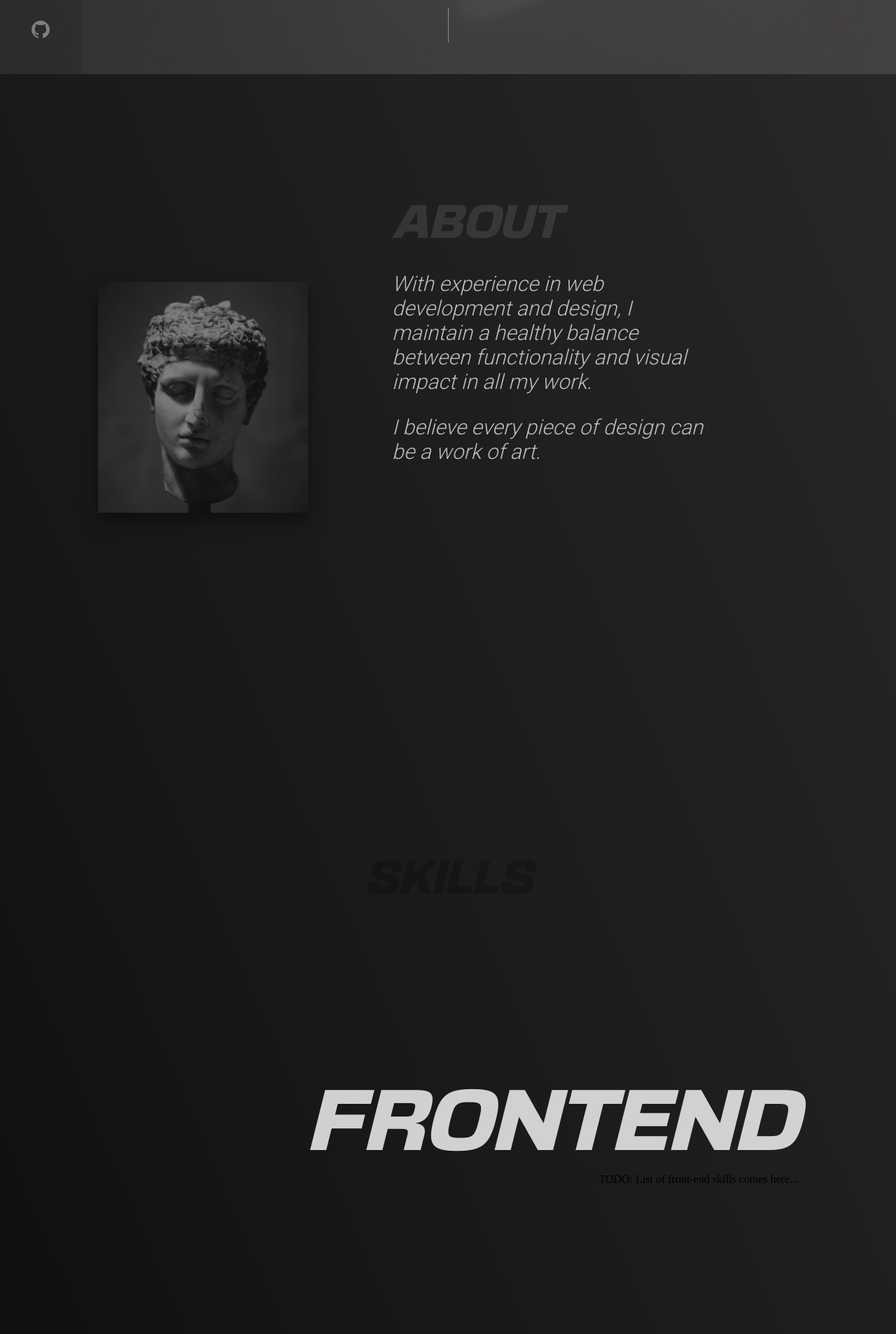
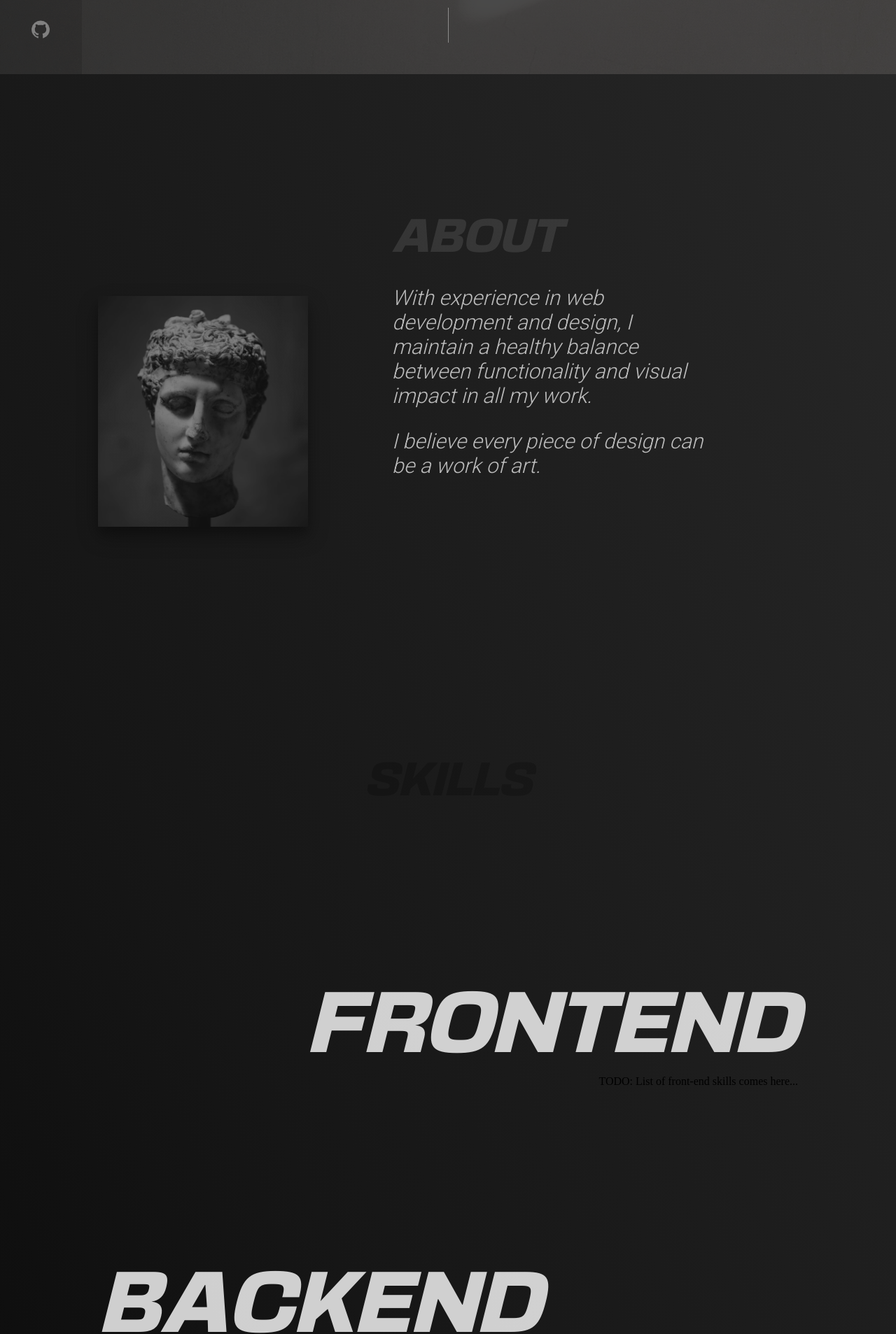
Before and after one commit to DanielKanyo/site-23, a React (Create React App) app: page / in a window 1280 px wide. Shown: the part 694-2601 px from the top of the page at 70% size. Built offline with nearby package versions, Linux system fonts and the light colour scheme.

Commit message:
Padding fix

```diff
--- a/src/App/Components/About/About.css
+++ b/src/App/Components/About/About.css
@@ -1,5 +1,5 @@
 .about {
-    padding: 180px 0;
+    padding: 200px 0 0 0;
     width: 1000px;
     margin: 0 auto;
     display: flex;
--- a/src/App/Components/Skills/Skills.css
+++ b/src/App/Components/Skills/Skills.css
@@ -1,5 +1,5 @@
 .skills {
-    padding: 180px 0;
+    padding: 200px 0;
 }
 
 .skills .title {
```
